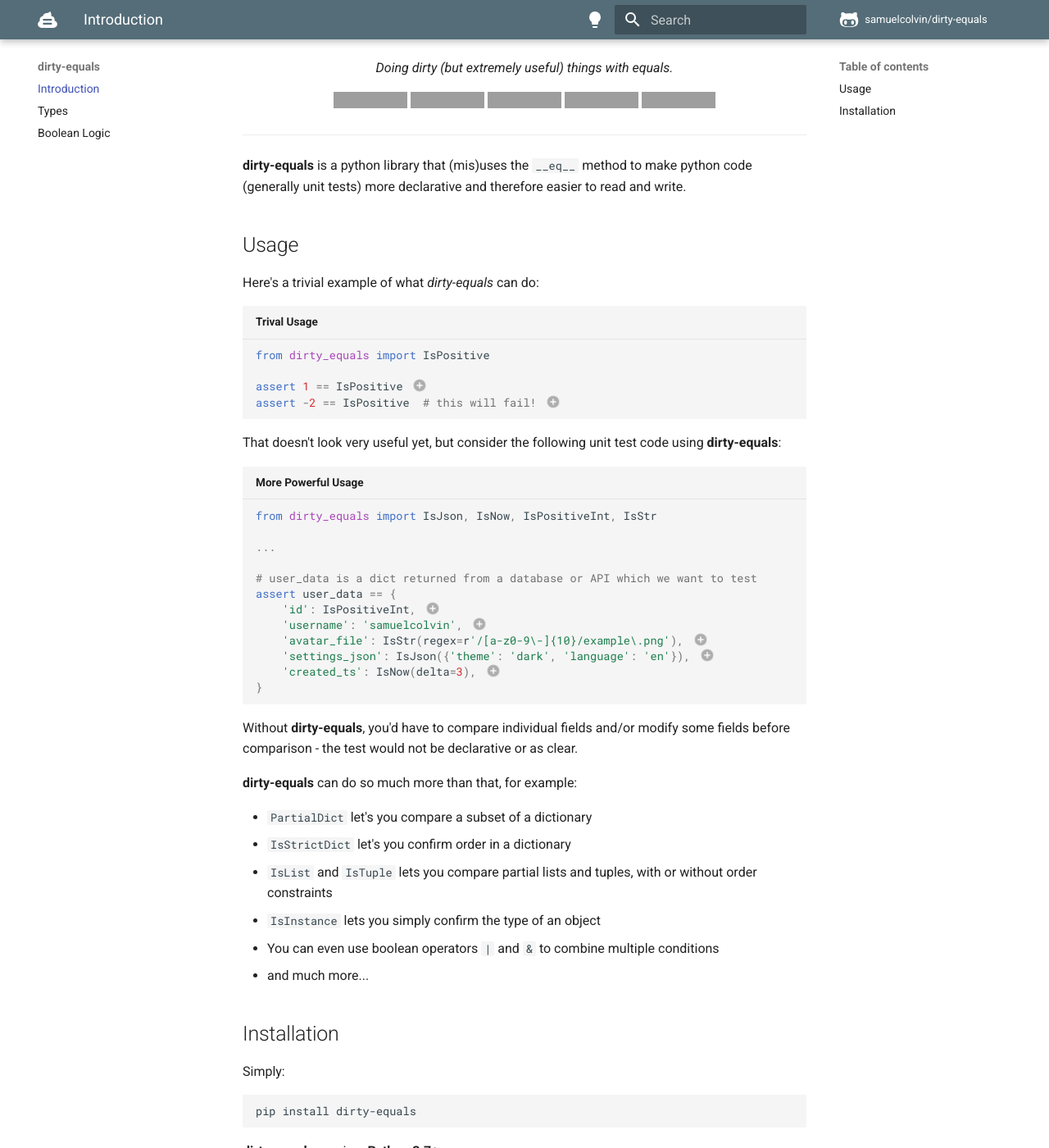
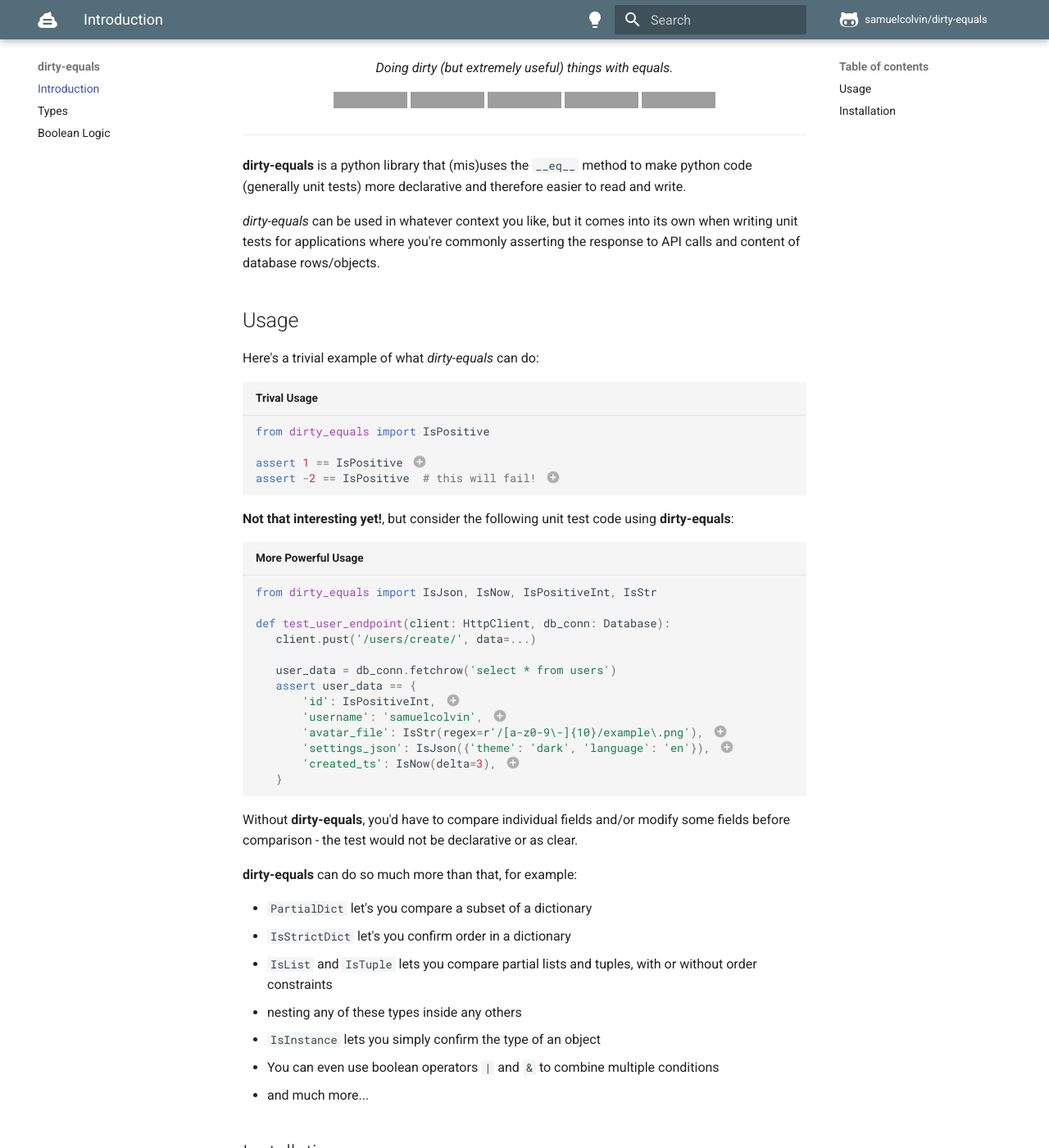
Before and after one commit to samuelcolvin/dirty-equals, an MkDocs documentation site: the page built from docs/index.md, in a window 1280 px wide and 1400 px high, scrolled down 208 px. Shown: the whole window at 82% size. Built offline with MkDocs 1.6.1 and Material for MkDocs 9.7.7, drawn with Linux system fonts in a browser that asks for light colours; comment, search, counter and statistics services are not loaded; grey boxes are pictures that could not be loaded.

````diff
--- a/docs/index.md
+++ b/docs/index.md
@@ -27,6 +27,9 @@
 **dirty-equals** is a python library that (mis)uses the `__eq__` method to make python code (generally unit tests)
 more declarative and therefore easier to read and write.
 
+*dirty-equals* can be used in whatever context you like, but it comes into its own when writing unit tests for
+applications where you're commonly asserting the response to API calls and content of database rows/objects.
+
 ## Usage
 
 Here's a trivial example of what *dirty-equals* can do:
@@ -42,21 +45,22 @@ assert -2 == IsPositive  # this will fail! (2)
 2. This will fail (raise a `AssertionError`) since `-2` is not positive,
    so the result of `-2 == IsPositive` is `False`.
 
-That doesn't look very useful yet, but consider the following unit test code using **dirty-equals**:
+**Not that interesting yet!**, but consider the following unit test code using **dirty-equals**:
 
 ```py title="More Powerful Usage"
 from dirty_equals import IsJson, IsNow, IsPositiveInt, IsStr
 
-...
+def test_user_endpoint(client: HttpClient, db_conn: Database):
+   client.pust('/users/create/', data=...)
 
-# user_data is a dict returned from a database or API which we want to test
-assert user_data == {
-    'id': IsPositiveInt, #(1)!
-    'username': 'samuelcolvin', #(2)!
-    'avatar_file': IsStr(regex=r'/[a-z0-9\-]{10}/example\.png'), #(3)!
-    'settings_json': IsJson({'theme': 'dark', 'language': 'en'}), #(4)!
-    'created_ts': IsNow(delta=3), #(5)!
-}
+   user_data = db_conn.fetchrow('select * from users')
+   assert user_data == {
+       'id': IsPositiveInt, #(1)!
+       'username': 'samuelcolvin', #(2)!
+       'avatar_file': IsStr(regex=r'/[a-z0-9\-]{10}/example\.png'), #(3)!
+       'settings_json': IsJson({'theme': 'dark', 'language': 'en'}), #(4)!
+       'created_ts': IsNow(delta=3), #(5)!
+   }
 ```
 
 1. We don't actually care what the `id` is, just that it's present, it's an `int` and it's positive.
@@ -68,7 +72,6 @@ assert user_data == {
 5. `created_at` is a `datetime`, although we don't know (or care) about its exact value;
    since the user was just created we know it must be close to now. `delta` is optional, it defaults to 2 seconds.
 
-
 Without **dirty-equals**, you'd have to compare individual fields and/or modify some fields before comparison
 - the test would not be declarative or as clear.
 
@@ -77,6 +80,7 @@ Without **dirty-equals**, you'd have to compare individual fields and/or modify
 * `PartialDict` let's you compare a subset of a dictionary
 * `IsStrictDict` let's you confirm order in a dictionary
 * `IsList` and `IsTuple` lets you compare partial lists and tuples, with or without order constraints
+* nesting any of these types inside any others
 * `IsInstance` lets you simply confirm the type of an object
 * You can even use boolean operators `|` and `&` to combine multiple conditions
 * and much more...
````
Also changed, not shown: README.md (+77 -11 lines), 1 other file.
